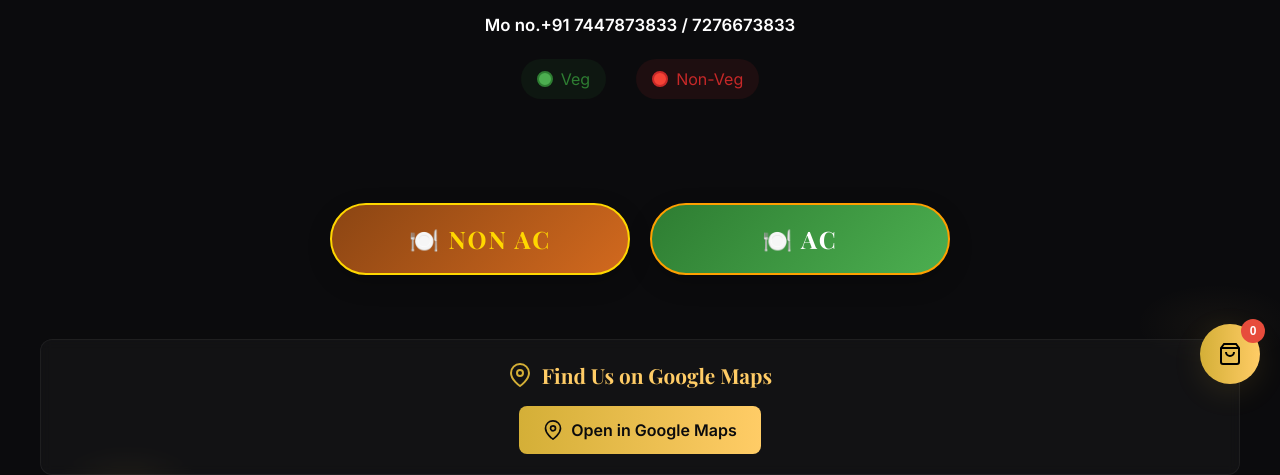
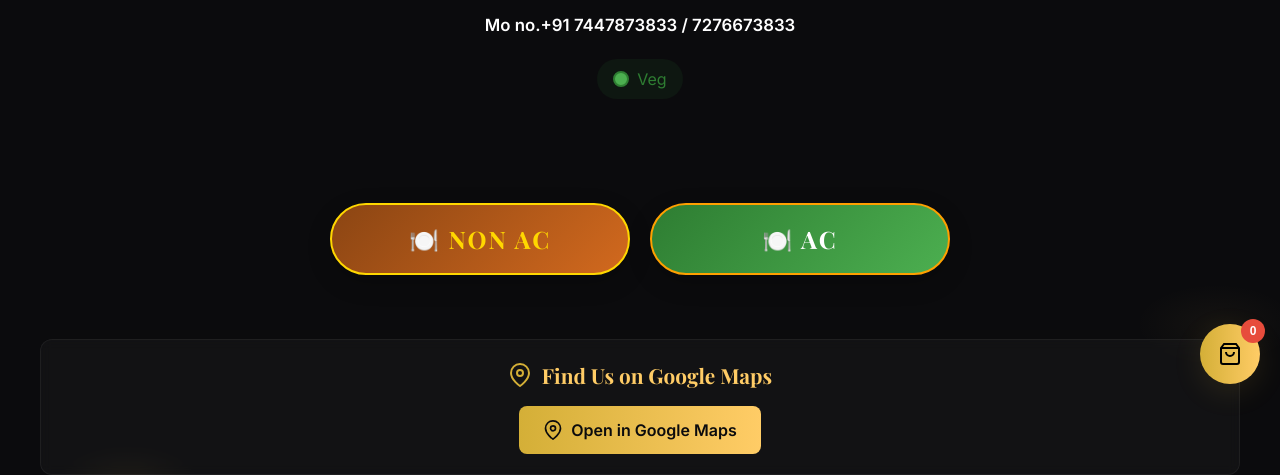
Before and after one commit to MenuSpeak/Hotel-New-ShriKrushna-, a plain HTML site: page index.html in a window 1280 px wide. Shown: the part 396-871 px from the top of the page. Drawn offline with nearby package versions, Linux system fonts and the light colour scheme.

Commit message:
Update index.html

```diff
--- a/index.html
+++ b/index.html
@@ -1246,10 +1246,10 @@
                     <span class="symbol"></span>
                     <span>Veg</span>
                 </div>
-                <div class="nonveg">
+                <!-- <div class="nonveg">
                     <span class="symbol"></span>
                     <span>Non-Veg</span>
-                </div>
+                </div> -->
             </div>
         </div>
 
```
